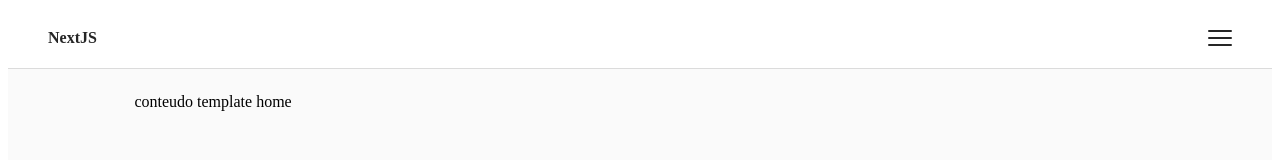
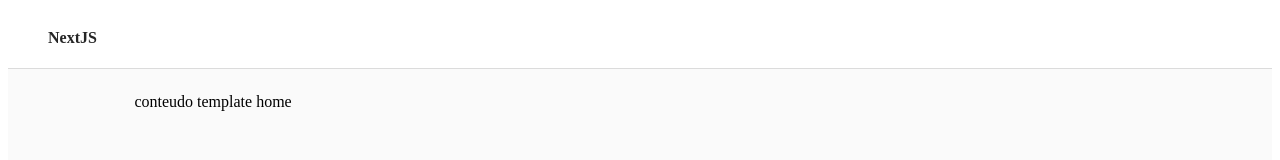
Before and after one commit to augustoscher/nextjs-exercises, a Next.js app: page / in a window 1280 px wide. Shown: the top 160 px of the page. Built offline with nearby package versions, Linux system fonts and the light colour scheme.

Commit message:
feat: add component level css instead of styled components

```diff
--- a/src/app/test.tsx
+++ /dev/null
@@ -1,5 +0,0 @@
-import Test from 'templates/Test'
-
-export default function TestPage() {
-  return <Test />
-}
--- /dev/null
+++ b/src/components/Header/Header.module.css
@@ -0,0 +1,19 @@
+.nav {
+  height: 60px;
+  border-bottom: 1px solid #dbdbdb;
+}
+
+.navContent {
+  display: flex;
+  flex-direction: row;
+  justify-content: space-between;
+  align-items: center;
+  padding: 0 40px;
+  height: 60px;
+  box-sizing: border-box;
+}
+
+.logo {
+  justify-content: flex-start;
+  text-decoration: 'none';
+}
--- a/src/components/Header/index.tsx
+++ b/src/components/Header/index.tsx
@@ -1,26 +1,52 @@
-'use client'
-import { useState } from 'react'
 import Link from 'next/link'
+import styles from './Header.module.css'
 
-import * as S from './styles'
+// type BurgerButtonProps = {
+//   menuOpened: boolean
+// }
+
+// const modifiers = {
+//   collapsed: () => css``,
+//   normal: () => css``
+// }
+
+// export const BurgerButton = styled.div<BurgerButtonProps>`
+//   ${({ menuOpened }) => css`
+//     justify-content: flex-end;
+//     height: 16px;
+//     width: 24px;
+//     display: flex;
+//     flex-direction: column;
+//     justify-content: space-between;
+//     cursor: pointer;
+//     & span {
+//       display: block;
+//       height: 2.4px;
+//       width: 100%;
+//       border-radius: 10px;
+//       background: #262626;
+//     }
+//     ${menuOpened ? modifiers.normal : modifiers.collapsed}
+//   `}
+// `
 
 const Header = () => {
-  const [isOpenMenu, setOpenMenu] = useState(false)
+  // const [isOpenMenu, setOpenMenu] = useState(false)
 
-  const handleClick = () => {
-    setOpenMenu(!isOpenMenu)
-    console.log('oasdpoaskdp')
-  }
+  // const handleClick = () => {
+  //   setOpenMenu(!isOpenMenu)
+  //   console.log('oasdpoaskdp')
+  // }
 
   return (
-    <S.Nav>
-      <S.NavContent>
-        <S.Logo>
+    <nav className={styles.nav}>
+      <div className={styles.navContent}>
+        <div className={styles.logo}>
           <Link style={{ textDecoration: 'none', color: '#262626' }} href="/">
             <b>NextJS</b>
           </Link>
-        </S.Logo>
-        <S.BurgerButton
+        </div>
+        {/* <S.BurgerButton
           role="button"
           onClick={handleClick}
           menuOpened={isOpenMenu}
@@ -28,9 +54,9 @@ const Header = () => {
           <span className="line line1"></span>
           <span className="line line2"></span>
           <span className="line line3"></span>
-        </S.BurgerButton>
-      </S.NavContent>
-    </S.Nav>
+        </S.BurgerButton> */}
+      </div>
+    </nav>
   )
 }
 
--- a/src/components/Header/styles.ts
+++ /dev/null
@@ -1,50 +0,0 @@
-import styled, { css } from 'styled-components'
-
-export const Nav = styled.nav`
-  height: 60px;
-  border-bottom: 1px solid #dbdbdb;
-`
-
-export const NavContent = styled.div`
-  display: flex;
-  flex-direction: row;
-  justify-content: space-between;
-  align-items: center;
-  padding: 0 40px;
-  height: 60px;
-  box-sizing: border-box;
-`
-
-export const Logo = styled.div`
-  justify-content: flex-start;
-  text-decoration: 'none';
-`
-
-type BurgerButtonProps = {
-  menuOpened: boolean
-}
-
-const modifiers = {
-  collapsed: () => css``,
-  normal: () => css``
-}
-
-export const BurgerButton = styled.div<BurgerButtonProps>`
-  ${({ menuOpened }) => css`
-    justify-content: flex-end;
-    height: 16px;
-    width: 24px;
-    display: flex;
-    flex-direction: column;
-    justify-content: space-between;
-    cursor: pointer;
-    & span {
-      display: block;
-      height: 2.4px;
-      width: 100%;
-      border-radius: 10px;
-      background: #262626;
-    }
-    ${menuOpened ? modifiers.normal : modifiers.collapsed}
-  `}
-`
--- a/src/components/Heading/index.tsx
+++ b/src/components/Heading/index.tsx
@@ -1,3 +1,4 @@
+'use client'
 import * as S from './styles'
 
 export type LineColors = 'primary' | 'secondary'
--- a/src/templates/Base/styles.ts
+++ b/src/templates/Base/Base.module.css
@@ -1,18 +1,16 @@
-import styled from 'styled-components'
-
-export const Wrapper = styled.div`
+.wrapper {
   display: flex;
   flex-direction: column;
   height: 100vh;
   justify-content: space-between;
-`
+}
 
-export const Main = styled.main`
+.main {
   flex: 1 0 auto;
   background-color: #fafafa;
-`
+}
 
-export const Content = styled.section`
+.section {
   width: 80%;
   margin: 24px auto 0 auto;
-`
+}
--- a/src/templates/Base/index.tsx
+++ b/src/templates/Base/index.tsx
@@ -1,19 +1,18 @@
-'use client'
 import Header from 'components/Header'
 
-import * as S from './styles'
+import styles from './Base.module.css'
 
 export type BaseTemplateProps = {
   children: React.ReactNode
 }
 
 const Base = ({ children }: BaseTemplateProps) => (
-  <S.Wrapper>
+  <div className={styles.wrapper}>
     <Header />
-    <S.Main>
-      <S.Content>{children}</S.Content>
-    </S.Main>
-  </S.Wrapper>
+    <main className={styles.main}>
+      <section className={styles.section}>{children}</section>
+    </main>
+  </div>
 )
 
 export default Base
--- a/src/templates/Home/index.tsx
+++ b/src/templates/Home/index.tsx
@@ -1,6 +1,4 @@
 import Base from 'templates/Base'
-
-// export type HomeTemplateProps = {}
 
 const Home = () => (
   <Base>
```
Also changed, not shown: src/app/server-component/page.tsx (added, +21 -0 lines), src/templates/Test/index.tsx (deleted, +0 -14 lines).
